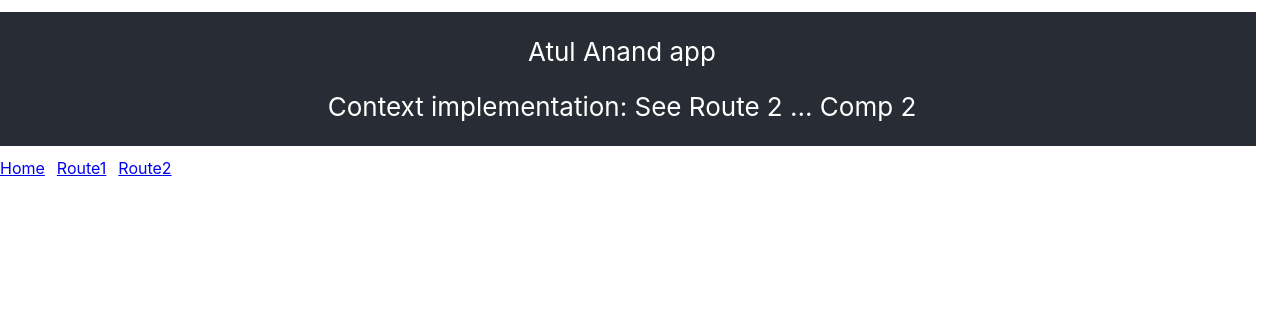
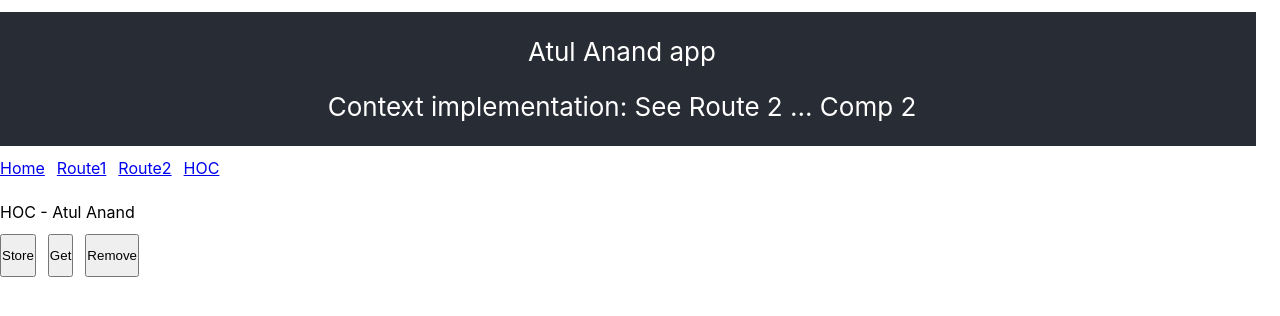
Before and after one commit to thatsatul/cra-1, a React (Create React App) app: page /hoc in a window 1280 px wide. Shown: the top 316 px of the page. Built offline with nearby package versions, Linux system fonts and the light colour scheme.

Commit message:
Adding Higher Order Component in react

```diff
--- a/src/App.js
+++ b/src/App.js
@@ -5,6 +5,7 @@ import './App.css';
 import Route1 from './containers/Route1';
 import Route2 from './containers/Route2';
 import { TestContext } from './utils/context';
+import HOC from './containers/HOC';
 
 function App() {
   const [name, setName] = useState('Atul Anand');
@@ -20,9 +21,11 @@ function App() {
         <Link to="/">Home</Link>
         <Link to="/route1">Route1</Link>
         <Link to="/route2">Route2</Link>
+        <Link to="/hoc">HOC</Link>
         <Switch>
           <Route exact path="/" component={Home} />
           <Route exact path="/route1" component={Route1} />
+          <Route exact path="/hoc" render={(ownProps => <HOC name={name} {...ownProps} />)} />
           <Route path="/route2" component={Route2} />
         </Switch>
       </main>
--- /dev/null
+++ b/src/containers/HOC/index.jsx
@@ -0,0 +1,16 @@
+import React from 'react';
+import withStorage from '../../utils/withStorage';
+
+const HOC = (props) => {
+  const { storeData, getData, removeData } = props;
+  return (
+    <div>
+      <div>HOC - {props.name}</div>
+      <button onClick={() => storeData('test_cra', {value: 'test'})}>Store</button>
+      <button onClick={() => console.log(getData('test_cra'))}>Get</button>
+      <button onClick={() => removeData('test_cra')}>Remove</button>
+    </div>
+  );
+};
+
+export default withStorage(HOC);
--- /dev/null
+++ b/src/utils/withStorage.jsx
@@ -0,0 +1,32 @@
+import React, { Component } from 'react';
+
+const withStorage = (WrappedComp) => {
+  return class extends Component {
+    storeData = (key, data) => {
+      localStorage.setItem(key, JSON.stringify(data));
+    }
+
+    getData = (key) => {
+      const data = localStorage.getItem(key);
+      if (data) {
+        return JSON.parse(data);
+      }
+      return {};
+    }
+
+    removeData = (key) => {
+      localStorage.removeItem(key);
+    }
+
+    render() {
+      return <WrappedComp
+        storeData={this.storeData}
+        getData={this.getData}
+        removeData={this.removeData}
+        {...this.props}
+      />
+    }
+  }
+}
+
+export default withStorage;
```
